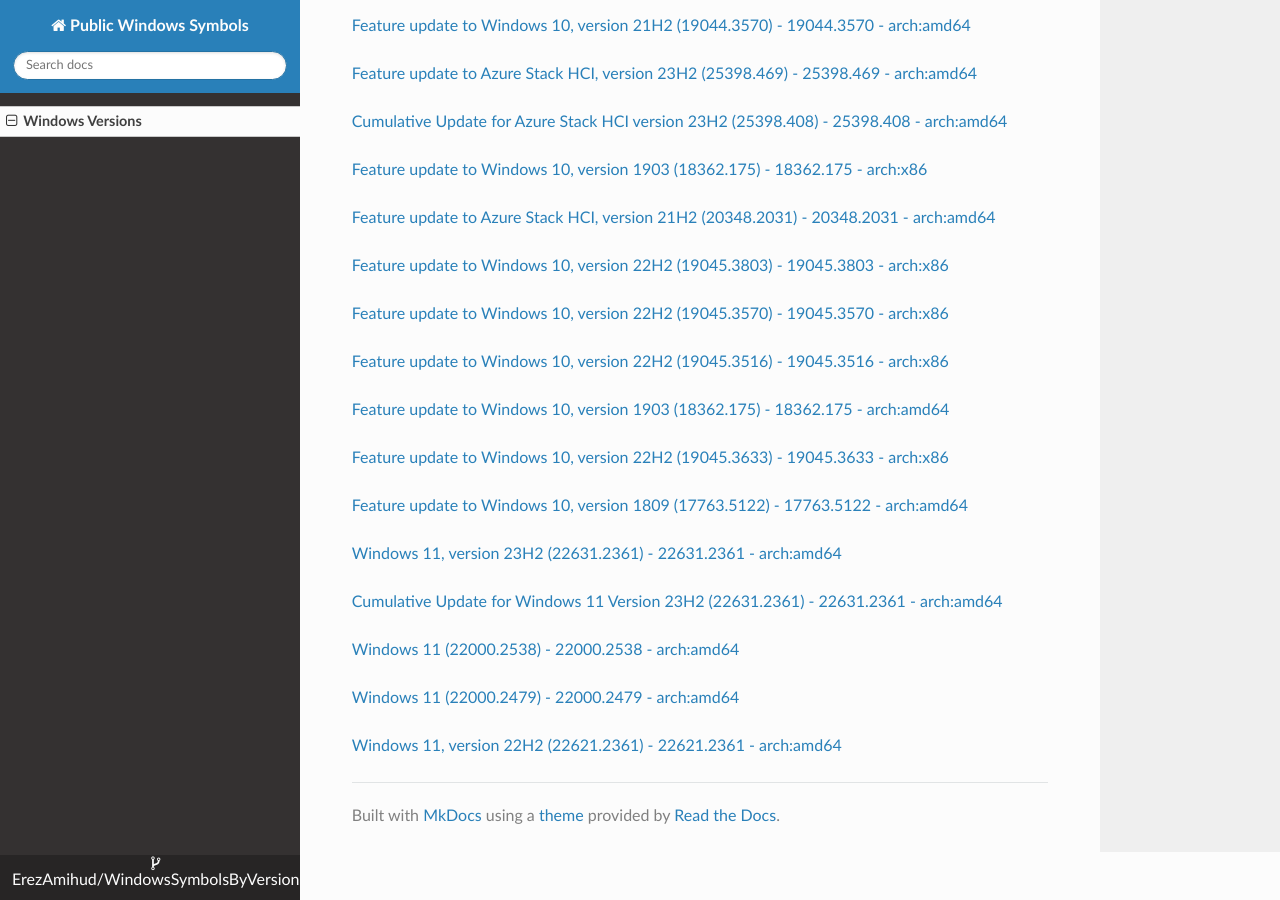
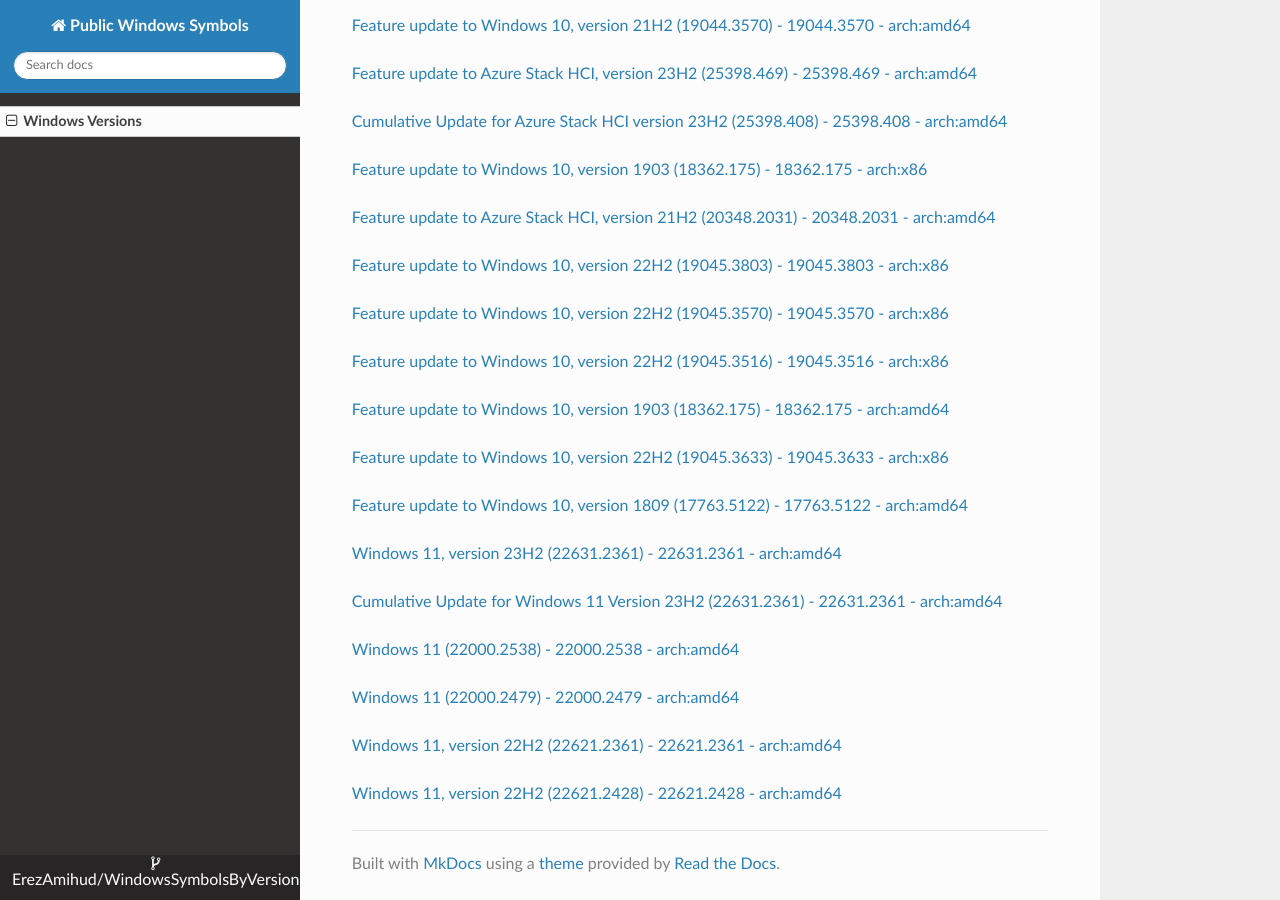
Before and after one commit to ErezAmihud/WindowsSymbolsByVersion, an MkDocs documentation site: the page built from docs/index.md, in a window 1280 px wide and 900 px high, scrolled down 23429 px. Built offline with MkDocs 1.6.1, drawn with Linux system fonts in a browser that asks for light colours; nearby versions of some CDN libraries.

Commit message:
Automated commit, add manifest for ba57f572-7e76-48f9-92c8-7724bbea018d

```diff
--- a/docs/index.md
+++ b/docs/index.md
@@ -1321,3 +1321,6 @@
 
 
 [Windows 11, version 22H2 (22621.2361) - 22621.2361 - arch:amd64](https://github.com/ErezAmihud/WindowsSymbolsByVersion/blob/main/manifests/cc66a258-d0cf-4621-8d71-835e63d59ebc.manifest)
+
+
+[Windows 11, version 22H2 (22621.2428) - 22621.2428 - arch:amd64](https://github.com/ErezAmihud/WindowsSymbolsByVersion/blob/main/manifests/ba57f572-7e76-48f9-92c8-7724bbea018d.manifest)
```
Also changed, not shown: process_builds.json (+1 -1 lines).
